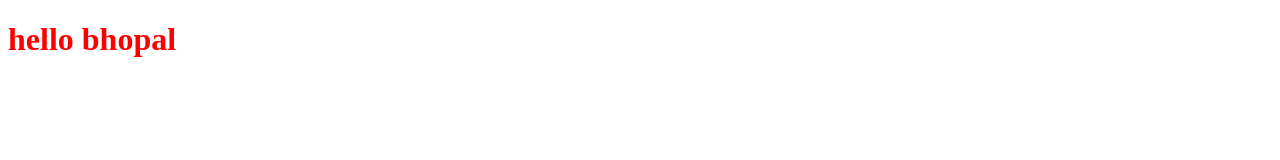
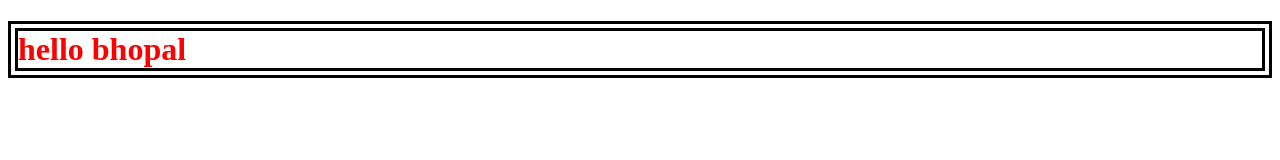
Before and after one commit to spyshadow123/pp, a plain HTML site: page index.html in a window 1280 px wide. Drawn offline with Linux system fonts and the light colour scheme.

Commit message:
border done

```diff
--- a/index.html
+++ b/index.html
@@ -7,6 +7,6 @@
     <title>Document</title>
 </head>
 <body>
-    <h1 style="color:red;">hello bhopal</h1>
+    <h1 style="color:red;border: black double 10px;">hello bhopal</h1>
 </body>
 </html>
```
